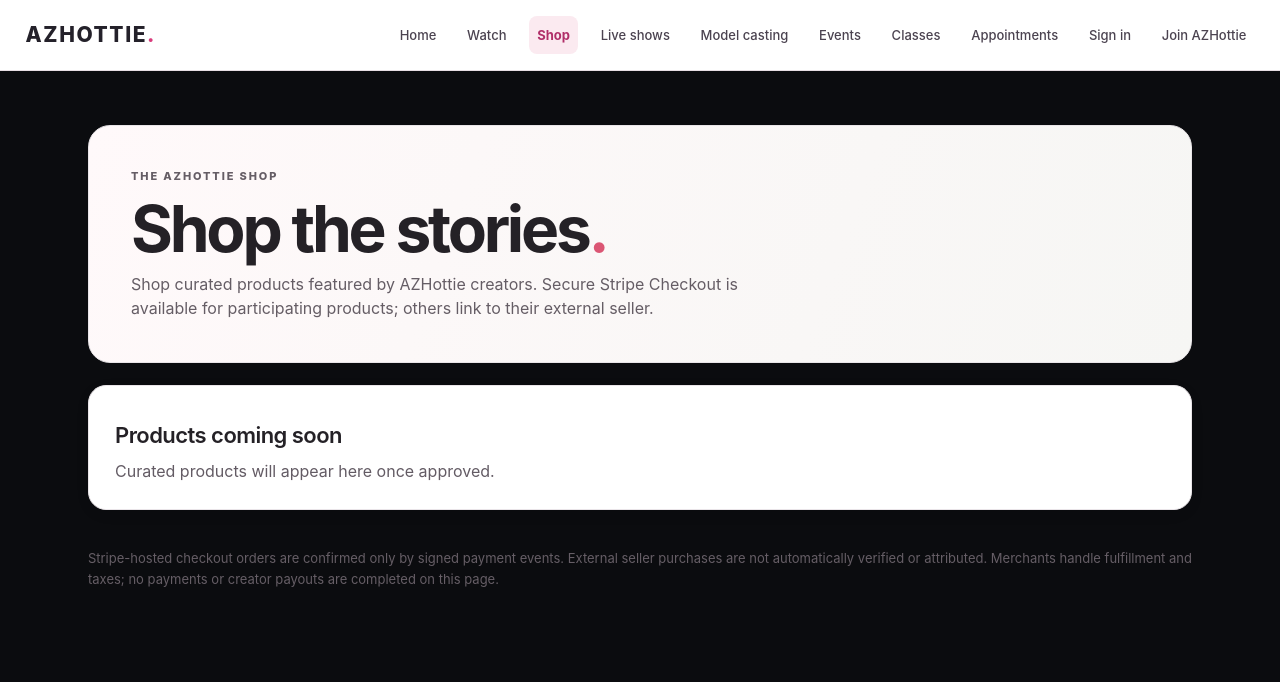
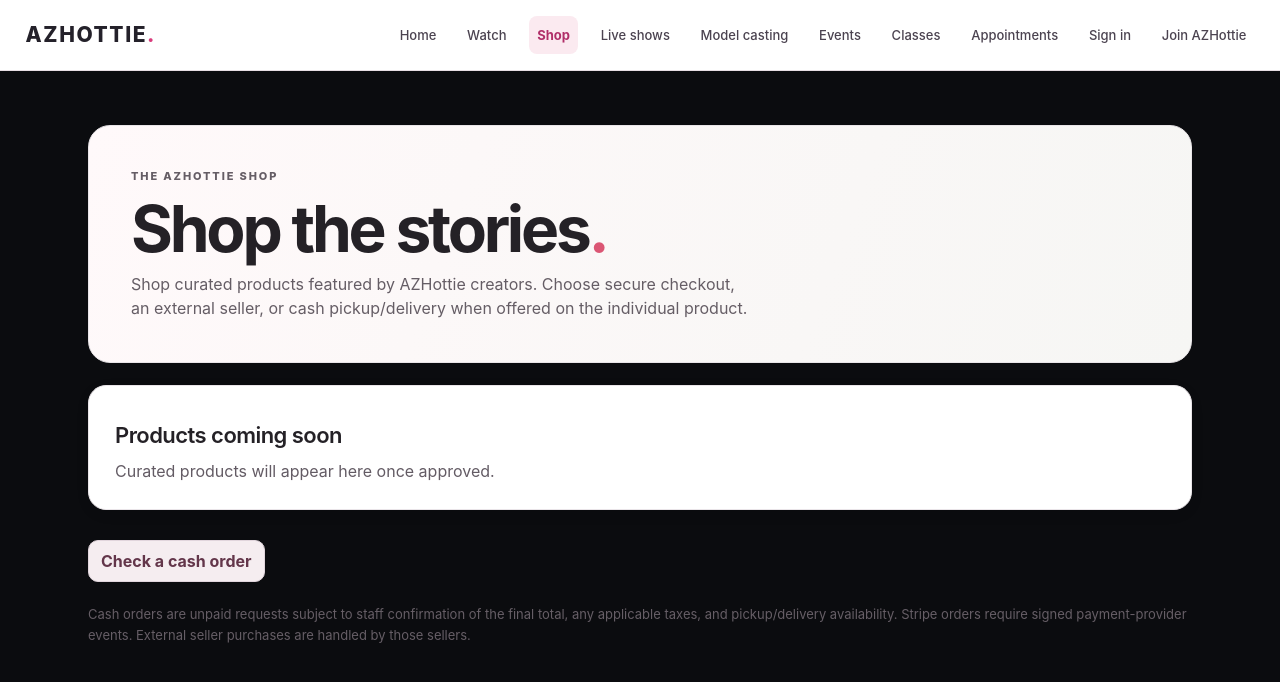
Before and after one commit to davemt74-lang/azstudio, a PHP site: page /shop.php in a window 1280 px wide. Shown: the top 682 px of the page. Run offline with PHP 8.4, Linux system fonts and the light colour scheme.

Commit message:
feat(local commerce): cash checkout from each product in Shop, Watch and Live with independent fulfillment rules

```diff
--- a/assets/commerce-director.js
+++ b/assets/commerce-director.js
@@ -21,7 +21,7 @@ if(root){
   }
   async function refresh(){
     try{
-      const data=await api('state');promotions=data.promotions.filter(p=>p.state==='approved');products=data.products.filter(p=>p.state==='active'&&(p.checkoutMode==='stripe'||p.checkoutUrl));
+      const data=await api('state');promotions=data.promotions.filter(p=>p.state==='approved');products=data.products.filter(p=>p.state==='active'&&(p.stripeReady||p.checkoutUrl||p.localEnabled));
       const saved=select.value;select.replaceChildren();
       select.add(new Option(products.length?'Select a product':'No active products',''));
       for(const p of products)select.add(new Option(p.title+' · '+new Intl.NumberFormat('en-US',{style:'currency',currency:'USD'}).format(p.priceCents/100),p.id));
--- a/assets/commerce.css
+++ b/assets/commerce.css
@@ -17,3 +17,20 @@
   .azh-commerce-tabs{display:grid;grid-template-columns:repeat(2,minmax(0,1fr));gap:8px;overflow:visible}
   .azh-commerce-tabs button{min-width:0;white-space:normal;line-height:1.2;min-height:44px;text-align:center;padding:10px}
 }
+
+.azh-commerce-product-local{background:#faf6f8;border:1px solid #e6d9e2;border-radius:14px;padding:16px}
+.azh-commerce-product-local summary{display:flex;justify-content:space-between;gap:10px;flex-wrap:wrap;align-items:center;cursor:pointer;list-style:none;font-size:15px}
+.azh-commerce-product-local summary::-webkit-details-marker{display:none}
+.azh-commerce-product-local summary:after{content:'▾';color:#a75770}
+.azh-commerce-product-local[open] summary:after{content:'▴'}
+.azh-commerce-product-local summary span{font-size:12px;color:#806877}
+.azh-commerce-local-fields{display:grid;gap:13px;padding-top:17px}
+.azh-commerce-checkbox{display:flex!important;align-items:center;gap:10px;line-height:1.4}
+.azh-commerce-checkbox input[type=checkbox]{width:20px!important;min-width:20px;height:20px;accent-color:#ab4262}
+.azh-commerce-product-local .azh-commerce-row{grid-template-columns:repeat(2,minmax(0,1fr))}
+.azh-commerce-panel [data-panel=local]{padding:8px}
+.azh-local-admin-tax{display:flex;gap:7px;flex-wrap:wrap;align-items:center}
+.azh-local-admin-tax input{width:110px;border:1px solid #cec6d0;padding:10px;border-radius:10px}
+#azh-local-private-details{white-space:pre-wrap;overflow-wrap:anywhere}
+#azh-local-admin-status[data-error=true]{color:#b1384e}
+@media(max-width:600px){.azh-commerce-product-local .azh-commerce-row{grid-template-columns:minmax(0,1fr)}}
--- a/shop.php
+++ b/shop.php
@@ -8,20 +8,25 @@ $products=az_is_installed()?az_commerce_public_products():[];
 $stripe=az_stripe_public_status();
 ?><!doctype html><html lang="en"><head><meta charset="utf-8"><meta name="viewport" content="width=device-width,initial-scale=1">
 <title>Shop · AZHottie</title><link rel="icon" href="assets/favicon.svg"><link rel="stylesheet" href="assets/style.css">
-<link rel="stylesheet" href="assets/universal-header.css?v=1.18.1"><link rel="stylesheet" href="assets/commerce.css?v=1.31.0"></head>
-<body data-page="shop"><?php az_render_universal_header('shop',$user); ?>
+<link rel="stylesheet" href="assets/universal-header.css?v=1.18.1"><link rel="stylesheet" href="assets/commerce.css?v=1.32.0"><link rel="stylesheet" href="assets/commerce-local.css?v=1.32.0"></head>
+<body data-page="shop" data-local-csrf="<?= az_h(az_csrf_token()) ?>"><?php az_render_universal_header('shop',$user); ?>
 <main class="azh-commerce azh-commerce-public"><header class="azh-commerce-hero"><div><p class="azh-eyebrow">THE AZHOTTIE SHOP</p><h1>Shop the stories<span>.</span></h1>
-<p>Shop curated products featured by AZHottie creators. Secure Stripe Checkout is available for participating products; others link to their external seller.</p></div></header>
+<p>Shop curated products featured by AZHottie creators. Choose secure checkout, an external seller, or cash pickup/delivery when offered on the individual product.</p></div></header>
 <section class="azh-commerce-list azh-commerce-grid" aria-label="Available products">
 <?php foreach($products as $p): ?><article class="azh-commerce-card"><span class="azh-commerce-eyebrow">AVAILABLE PRODUCT</span><h2><?= az_h($p['title']) ?></h2>
 <p><?= nl2br(az_h($p['description'])) ?></p><div class="azh-commerce-card-footer">
 <strong>$<?= az_h(number_format($p['priceCents']/100,2)) ?> USD</strong>
-<?php if($p['checkoutMode']==='stripe'): ?>
+<?php if($p['stripeReady']): ?>
 <form data-stripe-checkout data-csrf="<?= az_h(az_csrf_token()) ?>" data-product-id="<?= az_h($p['id']) ?>" data-channel="shop">
 <button class="azh-commerce-cta" type="submit"><?= $stripe['mode']==='test'?'Test Stripe Checkout':'Secure Stripe Checkout' ?></button>
 <small role="status" aria-live="polite"></small></form>
-<?php else: ?><a href="<?= az_h($p['checkoutUrl']) ?>" rel="noopener noreferrer external nofollow" target="_blank" class="azh-commerce-cta">Visit seller checkout ↗</a><?php endif; ?>
+<?php elseif($p['checkoutMode']==='external' && $p['checkoutUrl']!==''): ?>
+<a href="<?= az_h($p['checkoutUrl']) ?>" rel="noopener noreferrer external nofollow" target="_blank" class="azh-commerce-cta">Visit seller checkout ↗</a><?php endif; ?>
+<?php if($p['localEnabled']): ?><button type="button" class="azh-commerce-cta azh-local-checkout-button"
+data-local-order data-local-enabled="1" data-product-id="<?= az_h($p['id']) ?>"
+data-product-title="<?= az_h($p['title']) ?>" data-price-cents="<?= (int)$p['priceCents'] ?>"
+data-channel="shop" data-csrf="<?= az_h(az_csrf_token()) ?>">Pay with cash · Pickup / Delivery</button><?php endif; ?>
 </div></article><?php endforeach; ?>
 <?php if(!$products): ?><div class="azh-commerce-card"><h2>Products coming soon</h2><p>Curated products will appear here once approved.</p></div><?php endif; ?>
-</section><p class="azh-commerce-disclaimer">Stripe-hosted checkout orders are confirmed only by signed payment events. External seller purchases are not automatically verified or attributed. Merchants handle fulfillment and taxes; no payments or creator payouts are completed on this page.</p>
-</main><script type="module" src="assets/commerce-checkout.js?v=1.31.0"></script></body></html>
+</section><div class="azh-commerce-actions"><button type="button" class="azh-commerce-small" data-local-status>Check a cash order</button></div><p class="azh-commerce-disclaimer">Cash orders are unpaid requests subject to staff confirmation of the final total, any applicable taxes, and pickup/delivery availability. Stripe orders require signed payment-provider events. External seller purchases are handled by those sellers.</p>
+</main><script type="module" src="assets/commerce-checkout.js?v=1.31.0"></script><script type="module" src="assets/commerce-local.js?v=1.32.0"></script></body></html>
```
Also changed, not shown: assets/commerce-live.js (+11 -2 lines), includes/watch-views.php (+12 -5 lines), live.php (+7 -4 lines).
